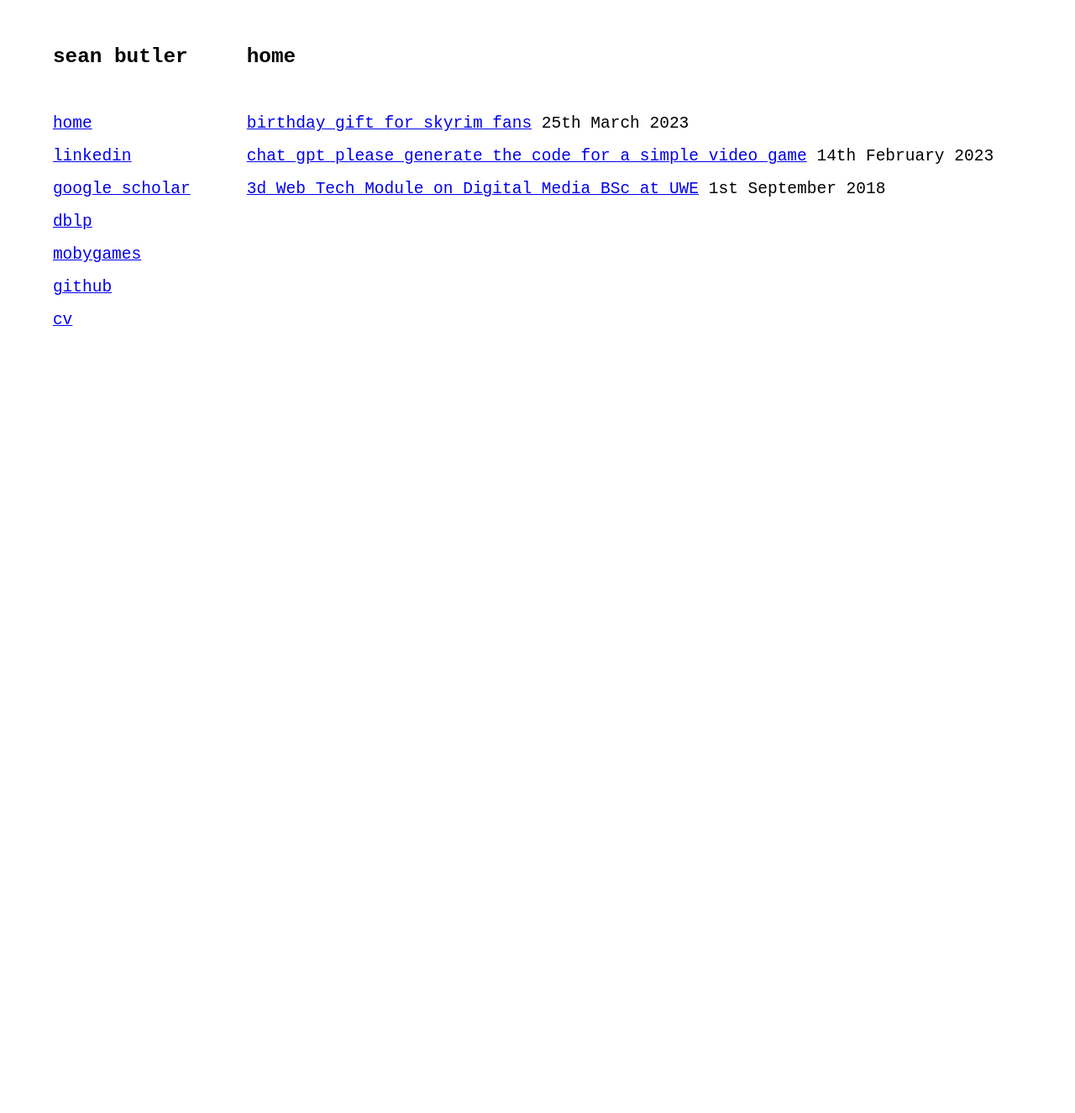
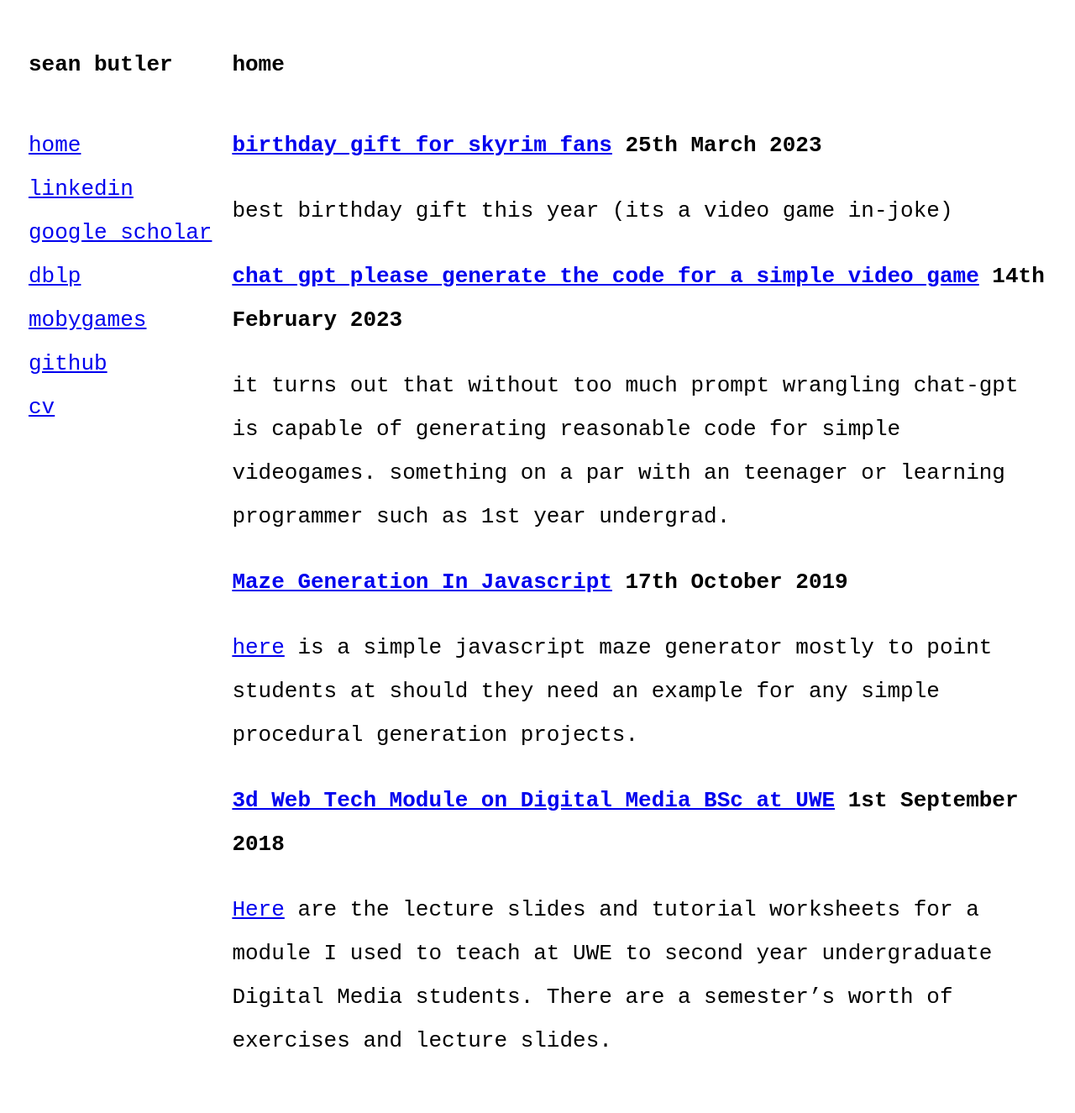
Before and after one commit to seanbutler/www.seanbutler.net, a Jekyll site: the page built from index.html, in a window 1280 px wide. Shown: the whole page at 84% size. Built offline with Jekyll 4.4.1, drawn with Linux system fonts in a browser that asks for light colours; before the commit the page ends 900 px from its top, so only the background shows below that.

Commit message:
couple more old posts moved in

```diff
--- /dev/null
+++ b/_posts/2019-10-17-maze-generation-in-javascript.md
@@ -0,0 +1,14 @@
+---
+layout: post
+title:  "Maze Generation In Javascript"
+excerpt_separator: <!--more-->
+
+---
+
+[here](https://seanbutler.github.io/SimpleMazeGen/) is a simple javascript maze generator mostly to point students at should they need an example for any simple procedural generation projects.
+
+<!--more-->
+
+![](https://raw.githubusercontent.com/seanbutler/SimpleMazeGen/master/screenshot.png)
+
+the code is available and easily accessible via a [github repo](https://github.com/seanbutler/SimpleMazeGen).
--- a/index.html
+++ b/index.html
@@ -8,7 +8,9 @@ title: home
 <ul>
   {% for post in site.posts %}
     <li>
-      <a href="{{ post.url }}">{{ post.title}}</a> {{ post.date | date_to_long_string: "ordinal" }}
+      <b><a href="{{ post.url }}">{{ post.title}}</a> {{ post.date | date_to_long_string: "ordinal" }}</b>
+      {{ post.excerpt }}
+
     </li>
   {% endfor %}
 </ul>
--- a/nano.css
+++ b/nano.css
@@ -4,13 +4,13 @@ html
   padding: 1em;
   margin: auto;
   line-height: 2;
-  font-size: 150%;
+  font-size: 2em;
   font-family: monospace;
 }
 
 h1,h2,h3,h4,h5,h6 {
   font-family: monospace;
-  font-size: 125%;
+  font-size: 100%;
   /* font-weight:lighter; */
   /* font-style: italic; */
 }
```
Also changed, not shown: _drafts/2019-10-17-maze-generation-in-javascript.md (deleted, +0 -10 lines), _posts/2018-09-01-3dwebtech.md (+3 -2 lines), _posts/2023-02-14-chatgpt-gamedev.md (+3 -2 lines), _posts/2023-03-25-sworn-to-carry-your-burdens.md (+3 -0 lines).
